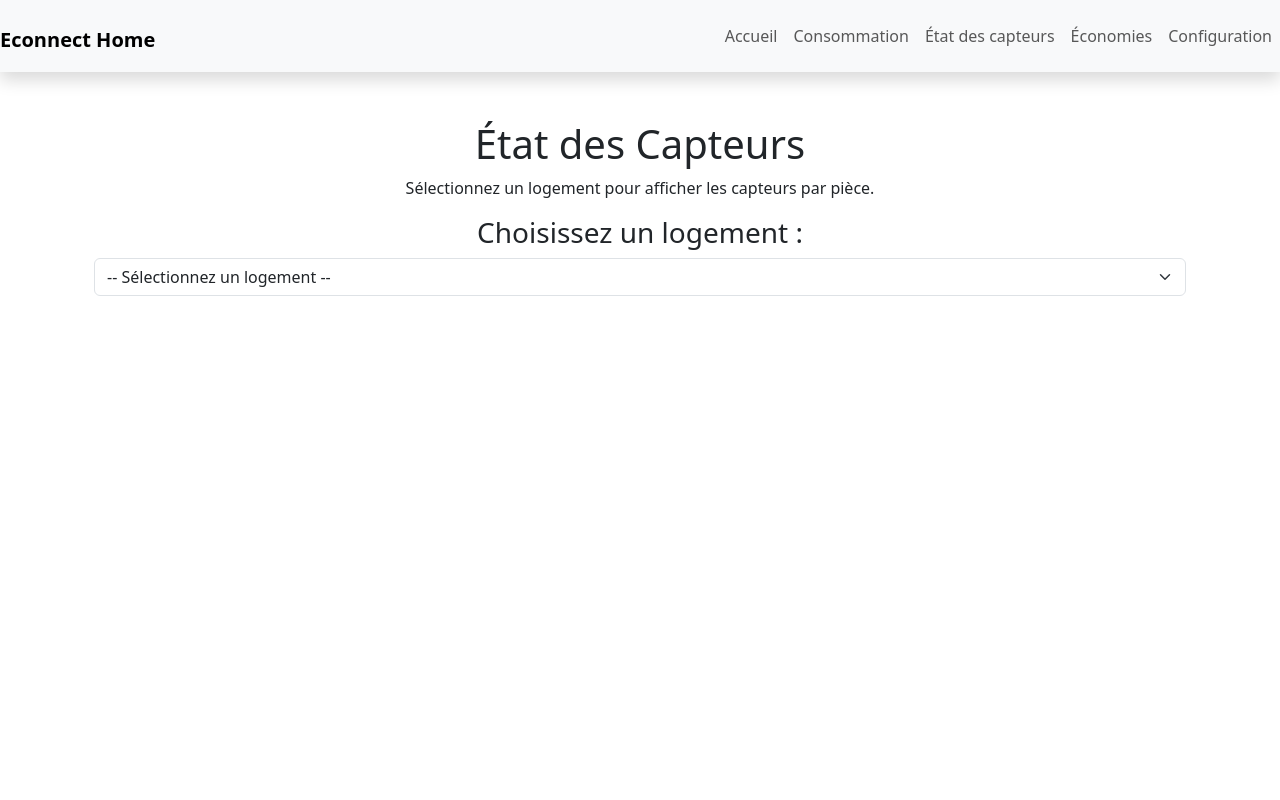
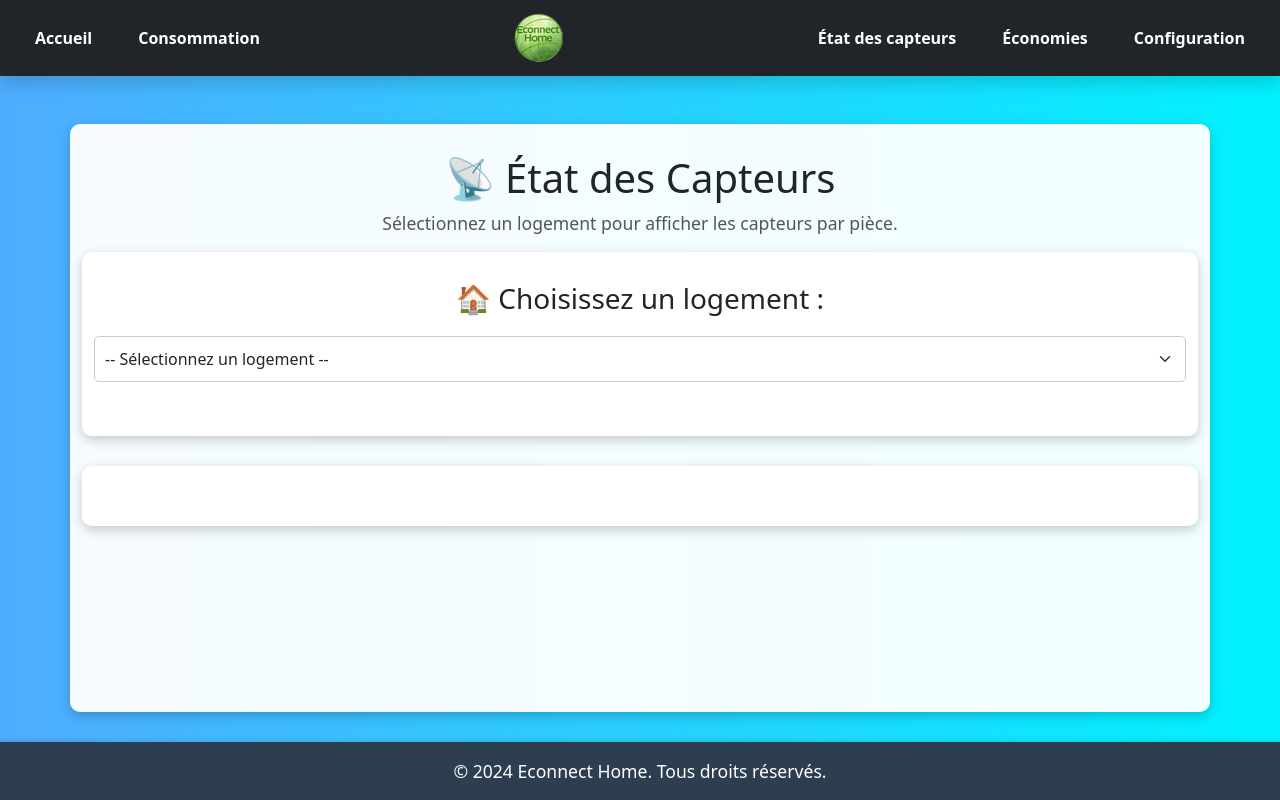
Before and after one commit to AyoubLADJICI/Logement-eco-responsable, a FastAPI app: page /etat_capteurs in a window 1280 px wide. Run offline with FastAPI, Linux system fonts and the light colour scheme; data comes from the database, SQL or seed files in the repository; both versions use the stored data as it was after the commit.

Commit message:
Projet bientôt terminée 2

```diff
--- a/serveur.py
+++ b/serveur.py
@@ -36,6 +36,7 @@
     reference_piece : int = Field(index=True)
     port_communication : str = Field(index=True)
     date_insertion: Optional[str] = Field(default="CURRENT_TIMESTAMP", nullable=False)
+    etat: str = Field(default="ON")  # Nouveau champ ON/OFF (Ajoute lors de la partie 3)
 
 class Type_Capteur_Actionneur(SQLModel, table=True):
     id_type_capteur_actionneur : int = Field(default = None, primary_key = True)
@@ -425,7 +426,8 @@
                     "id_capteur_actionneur": capteur.id_capteur_actionneur,
                     "nom": capteur.nom,
                     "reference_commerciale": capteur.reference_commerciale,
-                    "etat": capteur.port_communication  # Associe un état factice "ON/OFF" pour simplifier
+                    "port_communication" : capteur.port_communication,
+                    "etat": capteur.etat
                 }
                 for capteur in capteurs
             ]
@@ -438,14 +440,15 @@
     if not capteur:
         raise HTTPException(status_code=404, detail="Capteur non trouvé")
 
-    # Basculer l'état fictif "ON/OFF"
-    if capteur.port_communication == "ON":
-        capteur.port_communication = "OFF"
-    else:
-        capteur.port_communication = "ON"
+    # Validation de l'état actuel avant le basculement
+    if capteur.etat not in ["ON", "OFF"]:
+        raise HTTPException(status_code=400, detail="État invalide pour le basculement")
+
+    # Basculer l'état ON/OFF
+    capteur.etat = "OFF" if capteur.etat == "ON" else "ON"
 
     session.add(capteur)
     session.commit()
     session.refresh(capteur)
 
-    return {"success": True, "etat": capteur.port_communication}
+    return {"success": True, "etat": capteur.etat}
--- a/static/css/etat_capteurs.css
+++ b/static/css/etat_capteurs.css
@@ -0,0 +1,194 @@
+/* 🌟 Styles Généraux */
+body {
+    font-family: 'Arial', sans-serif;
+    margin: 0;
+    padding: 0;
+    background: linear-gradient(to right, #4facfe, #00f2fe);
+    color: #333;
+    display: flex;
+    flex-direction: column;
+    min-height: 100vh;
+}
+
+/* 🛠️ Barre de Navigation */
+.navbar {
+    position: sticky;
+    top: 0;
+    z-index: 1000;
+    background-color: #2c3e50 !important;
+    padding: 10px 0;
+    box-shadow: 0 2px 4px rgba(0, 0, 0, 0.1);
+}
+
+.navbar-brand img {
+    height: 50px;
+    width: auto;
+    transition: transform 0.3s ease-in-out;
+}
+
+.navbar-brand img:hover {
+    transform: scale(1.1);
+}
+
+.navbar-nav .nav-link {
+    font-weight: bold;
+    color: #fff !important;
+    margin: 0 15px;
+    transition: color 0.3s ease;
+}
+
+.navbar-nav .nav-link:hover {
+    color: #81d4fa !important;
+}
+
+/* ✅ Conteneur Principal */
+.container {
+    background: rgba(255, 255, 255, 0.95);
+    backdrop-filter: blur(5px);
+    padding: 30px;
+    border-radius: 10px;
+    box-shadow: 0 4px 12px rgba(0, 0, 0, 0.2);
+    margin: 30px auto;
+    text-align: center;
+    flex: 1; /* Pousse le footer en bas */
+}
+
+h1 {
+    font-size: 2.5rem;
+    font-weight: bold;
+    color: #2c3e50;
+    margin-bottom: 20px;
+}
+
+p {
+    font-size: 1.1rem;
+    color: #555;
+}
+
+/* 📊 Sélecteur de Logement */
+#logement-selector {
+    padding: 10px;
+    font-size: 1em;
+    border: 1px solid #ccc;
+    border-radius: 5px;
+    outline: none;
+    margin-top: 20px;
+    transition: border-color 0.3s ease, transform 0.2s ease;
+}
+
+#logement-selector:hover {
+    border-color: #2980b9;
+    transform: scale(1.05);
+}
+
+/* 🏠 Cartes des Pièces */
+.card {
+    margin-top: 20px;
+    border: none;
+    border-radius: 8px;
+    box-shadow: 0 4px 8px rgba(0, 0, 0, 0.1);
+    overflow: hidden;
+}
+
+.card-header {
+    font-size: 1.2em;
+    font-weight: bold;
+    text-transform: uppercase;
+    text-align: center;
+}
+
+/* 💡 Capteurs dans chaque pièce */
+.card-body {
+    padding: 20px;
+}
+
+.card-body div {
+    display: flex;
+    justify-content: space-between;
+    align-items: center;
+    padding: 8px 12px;
+    border-bottom: 1px solid #f0f0f0;
+}
+
+.card-body div:last-child {
+    border-bottom: none;
+}
+
+.card-body span {
+    font-size: 1em;
+    color: #555;
+}
+
+/* Boutons Activer/Désactiver */
+.toggle-capteur-btn {
+    font-weight: bold;
+    border-radius: 5px;
+    transition: background-color 0.3s ease, transform 0.2s ease;
+}
+
+.toggle-capteur-btn.btn-danger {
+    background-color: #dc3545; /* Rouge pour Désactiver */
+    color: white;
+}
+
+.toggle-capteur-btn.btn-success {
+    background-color: #28a745; /* Vert pour Activer */
+    color: white;
+}
+
+.toggle-capteur-btn:hover {
+    transform: scale(1.05);
+}
+
+
+/* 🦶 Pied de Page */
+.footer {
+    background: #2c3e50;
+    color: white;
+    text-align: center;
+    padding: 15px 0;
+    margin-top: auto;
+    font-size: 0.9em;
+    box-shadow: 0 -2px 4px rgba(0, 0, 0, 0.1);
+}
+
+.footer p {
+    margin: 0;
+    color: #ffffff !important;
+}
+
+.footer a {
+    color: #ffffff;
+    text-decoration: none;
+}
+
+.footer a:hover {
+    text-decoration: underline;
+}
+
+/* 📱 Responsive */
+@media (max-width: 768px) {
+    .navbar-nav .nav-link {
+        margin: 0 5px;
+    }
+
+    .container {
+        padding: 20px;
+    }
+
+    h1 {
+        font-size: 2rem;
+    }
+
+    #logement-selector {
+        font-size: 0.9em;
+    }
+
+    .card-header {
+        font-size: 1em;
+    }
+
+    .toggle-capteur-btn {
+        font-size: 0.8em;
+    }
+}
--- a/templates/etat_capteurs.html
+++ b/templates/etat_capteurs.html
@@ -4,34 +4,47 @@
   <meta charset="UTF-8">
   <meta name="viewport" content="width=device-width, initial-scale=1.0">
   <title>État des Capteurs</title>
-  <link rel="stylesheet" href="/static/css/styles.css">
+  <link rel="stylesheet" href="/static/css/etat_capteurs.css?v=1.0">
   <link href="https://cdn.jsdelivr.net/npm/bootstrap@5.3.0/dist/css/bootstrap.min.css" rel="stylesheet">
   <script src="https://code.jquery.com/jquery-3.6.0.min.js"></script>
 </head>
 <body>
-  <nav class="navbar navbar-expand-lg navbar-light bg-light shadow">
-    <h1 style="color:rgb(0, 128, 0)"><a class="navbar-brand fw-bold" href="/">Econnect Home</a></h1>
-    <button class="navbar-toggler" type="button" data-bs-toggle="collapse" data-bs-target="#navbarNav">
+  <!-- 🚀 Barre de Navigation -->
+  <nav class="navbar navbar-expand-lg navbar-dark bg-dark shadow sticky-top">
+    <div class="container-fluid">
+      <!-- Onglets Gauche -->
+      <div class="nav-left navbar-nav">
+        <a class="nav-link" href="/">Accueil</a>
+        <a class="nav-link" href="/consommation">Consommation</a>
+      </div>
+
+      <!-- Logo Centré -->
+      <a class="navbar-brand logo-container mx-auto" href="/">
+        <img src="/static/images/logo.png" alt="Logo Econnect Home">
+      </a>
+
+      <!-- Onglets Droite -->
+      <div class="nav-right navbar-nav">
+        <a class="nav-link active" href="/etat_capteurs">État des capteurs</a>
+        <a class="nav-link" href="/economies">Économies</a>
+        <a class="nav-link" href="/configuration">Configuration</a>
+      </div>
+
+      <!-- Bouton Hamburger pour Mobile -->
+      <button class="navbar-toggler" type="button" data-bs-toggle="collapse" data-bs-target="#navbarNav" aria-controls="navbarNav" aria-expanded="false" aria-label="Toggle navigation">
         <span class="navbar-toggler-icon"></span>
       </button>
-    <div class="collapse navbar-collapse" id="navbarNav">
-      <ul class="navbar-nav ms-auto">
-        <li class="nav-item"><a class="nav-link" href="/">Accueil</a></li>
-        <li class="nav-item"><a class="nav-link" href="/consommation">Consommation</a></li>
-        <li class="nav-item"><a class="nav-link" href="/etat_capteurs">État des capteurs</a></li>
-        <li class="nav-item"><a class="nav-link" href="/economies">Économies</a></li>
-        <li class="nav-item"><a class="nav-link" href="/configuration">Configuration</a></li>
-      </ul>
     </div>
   </nav>
 
+  <!-- ✅ Contenu Principal -->
   <div class="container mt-5">
-    <h1 class="text-center">État des Capteurs</h1>
+    <h1 class="text-center">📡 État des Capteurs</h1>
     <p class="text-center">Sélectionnez un logement pour afficher les capteurs par pièce.</p>
 
     <!-- Liste déroulante pour sélectionner un logement -->
     <div class="container mt-3">
-      <h3 class="text-center">Choisissez un logement :</h3>
+      <h3 class="text-center">🏠 Choisissez un logement :</h3>
       <select id="logement-selector" class="form-select mb-4">
         <option value="" disabled selected>-- Sélectionnez un logement --</option>
       </select>
@@ -41,6 +54,12 @@
     <div id="pieces-container" class="container mt-4"></div>
   </div>
 
+  <!-- 🦶 Pied de Page -->
+  <footer class="footer text-center py-3">
+    <p>&copy; 2024 Econnect Home. Tous droits réservés.</p>
+  </footer>
+
+  <!-- ✅ JavaScript -->
   <script>
     // Charger la liste des logements depuis l'API
     fetch('/api/logements')
@@ -58,7 +77,7 @@
 
     // Réagir au changement de sélection de logement
     document.getElementById('logement-selector').addEventListener("change", (event) => {
-      const selectedLogementId = event.target.value; // ID du logement sélectionné
+      const selectedLogementId = event.target.value;
       if (selectedLogementId) {
         fetch(`/api/pieces_capteurs?logement_id=${selectedLogementId}`)
           .then(response => response.json())
@@ -92,7 +111,7 @@
         piecesContainer.appendChild(pieceDiv);
       });
 
-      // Ajouter les événements aux boutons d'activation/désactivation
+      // Ajouter les événements aux boutons
       document.querySelectorAll('.toggle-capteur-btn').forEach(button => {
         button.addEventListener('click', () => {
           const capteurId = button.dataset.capteurId;
@@ -101,7 +120,8 @@
       });
     }
 
-    // Fonction pour activer/désactiver un capteur
+
+// Fonction pour basculer l'état du capteur
 function toggleCapteur(capteurId, button) {
   fetch(`/api/capteur_toggle/${capteurId}`, { method: 'POST' })
     .then(response => response.json())
@@ -110,10 +130,12 @@
         button.classList.toggle('btn-danger');
         button.classList.toggle('btn-success');
         button.textContent = data.etat === 'ON' ? 'Désactiver' : 'Activer';
+        button.className = `btn btn-${data.etat === 'ON' ? 'danger' : 'success'} toggle-capteur-btn`;
       }
     })
     .catch(error => console.error('Erreur lors de la mise à jour du capteur :', error));
 }
+
   </script>
 </body>
 </html>
```
Also changed, not shown: Partie3.md (+16 -3 lines), templates/accueil.html (+13 -7 lines), logement.db. Lines whose indentation alone changed are shown as unchanged.
